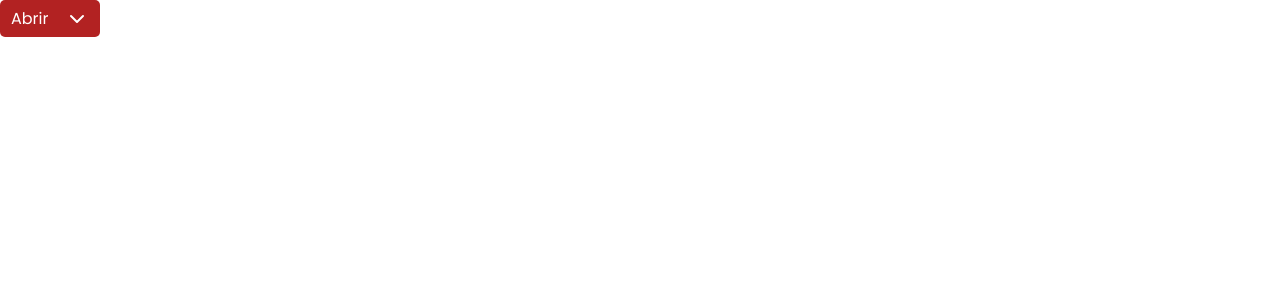
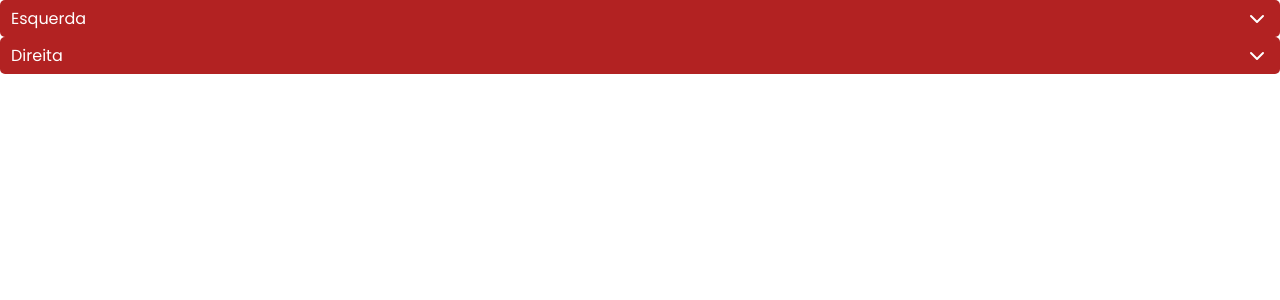
Before and after one commit to MeninoDenii/desafio-fit-anywhere, a React (Create React App) app: page / in a window 1280 px wide. Shown: the top 300 px of the page. Built offline with nearby package versions, Linux system fonts and the light colour scheme.

Commit message:
challenge finished

```diff
--- a/src/App.tsx
+++ b/src/App.tsx
@@ -1,10 +1,21 @@
-import { Dropdown } from "./components/Dropdown";
+import { Dropdown, dropdownProps } from "./components/Dropdown";
 import { GlobalStyle } from "./styles/global";
 
 function App() {
+  const options: dropdownProps["options"] = [
+    { text: "Opção 01", onClick: () => alert("Cliquei na opção 01") },
+    { text: "Opção 02", onClick: () => alert("Cliquei na opção 02") },
+    { text: "Opção 03", onClick: () => alert("Cliquei na opção 03") },
+    { text: "Opção 04", onClick: () => alert("Cliquei na opção 04") },
+  ];
   return (
     <div className="App">
-      <Dropdown />
+      <Dropdown options={options} alignments="left">
+        Esquerda
+      </Dropdown>
+      <Dropdown options={options} alignments="right">
+        Direita
+      </Dropdown>
       <GlobalStyle />
     </div>
   );
--- a/src/components/Dropdown/index.tsx
+++ b/src/components/Dropdown/index.tsx
@@ -1,18 +1,54 @@
-import React from "react";
-import { IconArrowDown } from "../../icons";
+import React, { useState } from "react";
 import {
   DropdownContainer,
   DropdownContent,
   DropdownText,
+  DropdownList,
+  DropdownOption,
+  StyledIconArrowDown,
 } from "./styles/StyledDropdown";
 
-export const Dropdown: React.FC = () => {
+export interface dropdownProps {
+  children: string;
+  alignments: "left" | "right";
+  options: {
+    text: string;
+    onClick: Function;
+  }[];
+}
+
+export const Dropdown: React.FC<dropdownProps> = ({
+  children,
+  options,
+  alignments,
+}) => {
+  const [isOpen, setIsOpen] = useState(false);
+
+  console.log("options", options);
+
   return (
-    <DropdownContainer>
-      <DropdownContent>
-        <DropdownText>Abrir</DropdownText>
-        <IconArrowDown />
-      </DropdownContent>
-    </DropdownContainer>
+    <>
+      <DropdownContainer onClick={() => setIsOpen((prevState) => !prevState)}>
+        <DropdownContent>
+          <DropdownText>{children}</DropdownText>
+          <StyledIconArrowDown isOpen={isOpen} />
+        </DropdownContent>
+      </DropdownContainer>
+      {isOpen && (
+        <DropdownList>
+          {options?.map((option) => (
+            <DropdownOption
+              onClick={() => {
+                option?.onClick();
+                setIsOpen(false);
+              }}
+              alignments={alignments}
+            >
+              {option?.text}
+            </DropdownOption>
+          ))}
+        </DropdownList>
+      )}
+    </>
   );
 };
--- a/src/components/Dropdown/styles/StyledDropdown.ts
+++ b/src/components/Dropdown/styles/StyledDropdown.ts
@@ -1,7 +1,8 @@
 import styled from "styled-components";
+import { IconArrowDown } from "../../../icons";
 
 export const DropdownContainer = styled.div`
-  width: 100px;
+  width: 100%;
   border-radius: 5px;
   padding: 5px 10px 5px 10px;
   border: 1px solid transparent;
@@ -11,6 +12,14 @@ export const DropdownContainer = styled.div`
     filter: brightness(1.75);
     transition: 0.3s;
   }
+`;
+
+interface iconProps {
+  isOpen: boolean;
+}
+
+export const StyledIconArrowDown = styled(IconArrowDown)<iconProps>`
+  transform: ${({ isOpen }) => isOpen && "rotate(180deg)"};
 `;
 
 export const DropdownContent = styled.div`
@@ -24,3 +33,27 @@ export const DropdownContent = styled.div`
 export const DropdownText = styled.span`
   color: white;
 `;
+
+export const DropdownList = styled.div`
+  width: 100%;
+  margin-top: 5px;
+  background-color: white;
+  border: 1px solid #cccc;
+  border-radius: 5px;
+`;
+
+interface optionsProps {
+  alignments: "left" | "right";
+}
+export const DropdownOption = styled.div<optionsProps>`
+  display: flex;
+  padding: 5px;
+  align-items: center;
+  justify-content: ${({ alignments }) =>
+    alignments === "left" ? "flex-start" : "flex-end"};
+  cursor: pointer;
+  &:hover {
+    background-color: #cccc;
+    color: red;
+  }
+`;
```
